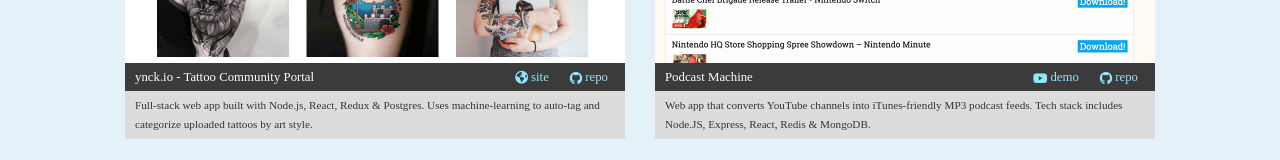
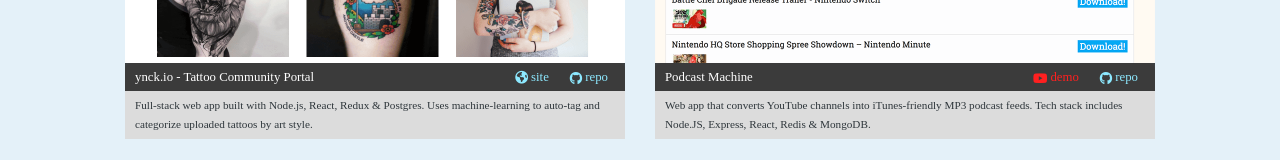
Before and after one commit to plasticbugs/plasticbugs.github.io, a React app: page / in a window 1280 px wide. Shown: the part 789-949 px from the top of the page. Built offline with nearby package versions, Linux system fonts and the light colour scheme; a web font is replaced by a local one.

Commit message:
Fix youtube link color

```diff
--- a/src/styles/style.css
+++ b/src/styles/style.css
@@ -196,7 +196,8 @@
   color: #FF9800;
 }
 
-.youtube-link a:hover {
+.youtube-link a {
+  transition: all .2s ease;
   color: #ff2020;
 }
 
```
Also changed, not shown: css/style.min.css.
